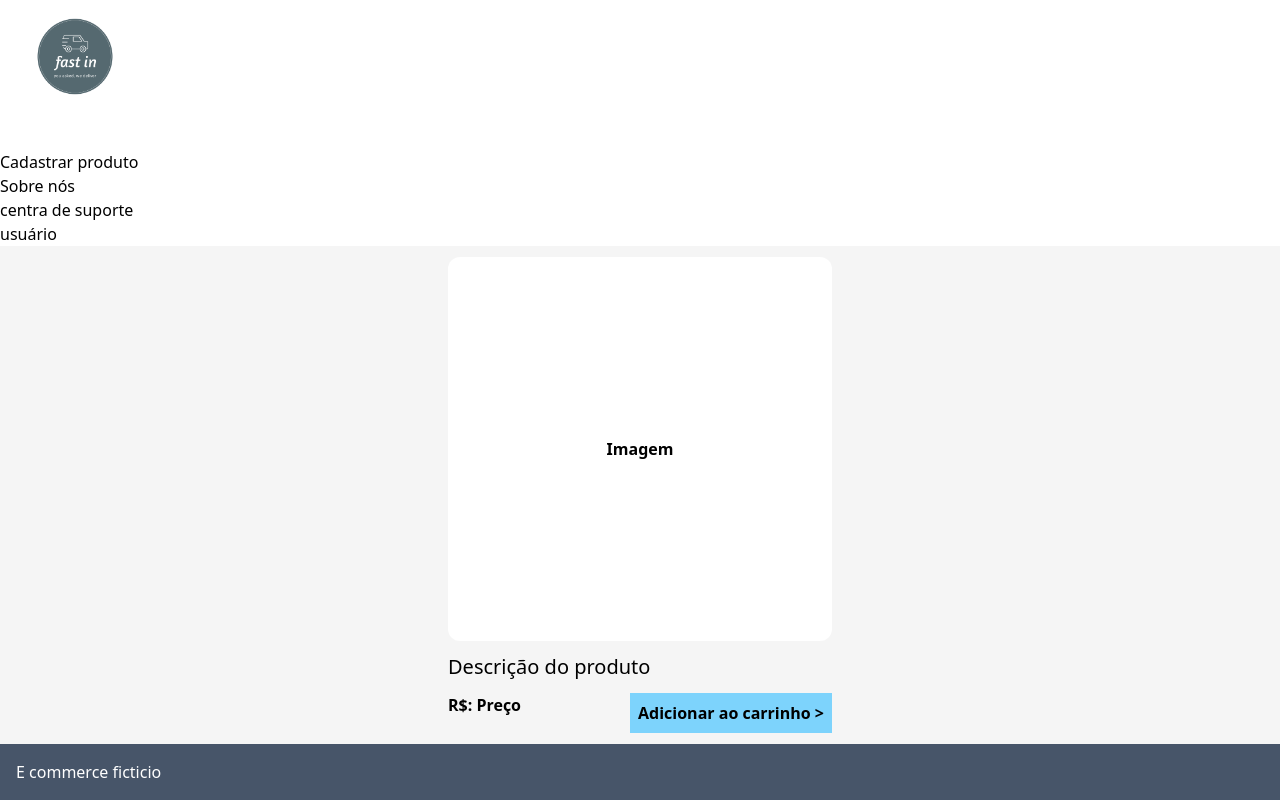
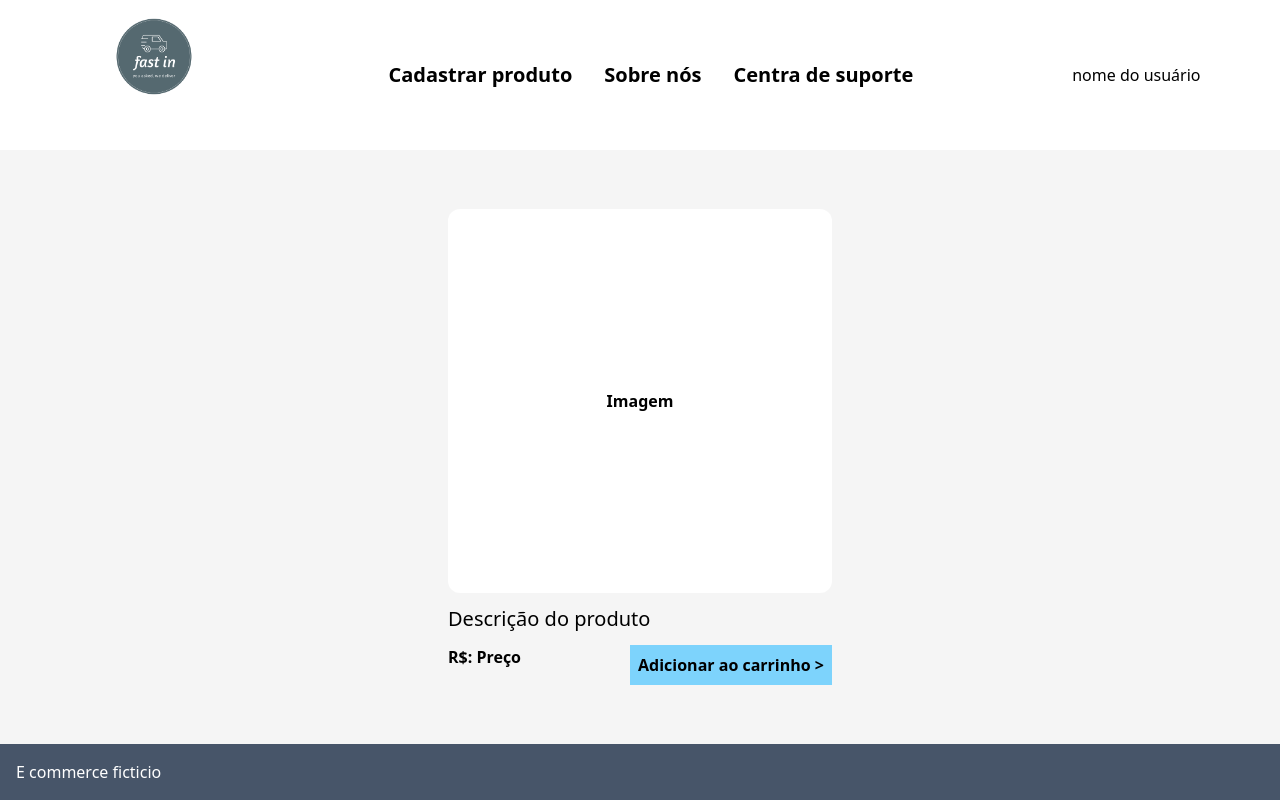
Before and after one commit to rSaydelleS/fast-in, a React (Vite) app in the folder Front-End/ecommerce/: page / in a window 1280 px wide. Built offline with nearby package versions, Linux system fonts and the light colour scheme.

Commit message:
Estilizando a Header

```diff
--- a/Front-End/ecommerce/src/components/Header/Header.jsx
+++ b/Front-End/ecommerce/src/components/Header/Header.jsx
@@ -12,26 +12,33 @@ const Header = () => {
     },
     {
       id: 3,
-      description: "centra de suporte",
+      description: "Centra de suporte",
     },
   ]);
 
   return (
     <>
       <header>
-        <main>
+        <main className="flex flex-grow items-center justify-around ">
           <div className="w-[150px] h-[150px]">
             <img src="../../../public/fast-in-logo.png" alt="Logo" />
           </div>
           <section>
-            <ul>
+            <ul className="flex flex-row gap-8 font-bold text-xl">
               {about.map((item) => {
-                return <li key={item.id}>{item.description}</li>;
+                return (
+                  <li
+                    key={item.id}
+                    className="cursor-pointer hover:border-b-2 hover:border-red-500"
+                  >
+                    {item.description}
+                  </li>
+                );
               })}
             </ul>
           </section>
           <section>
-            <p>usuário</p>
+            <p>nome do usuário</p>
           </section>
         </main>
       </header>
```
